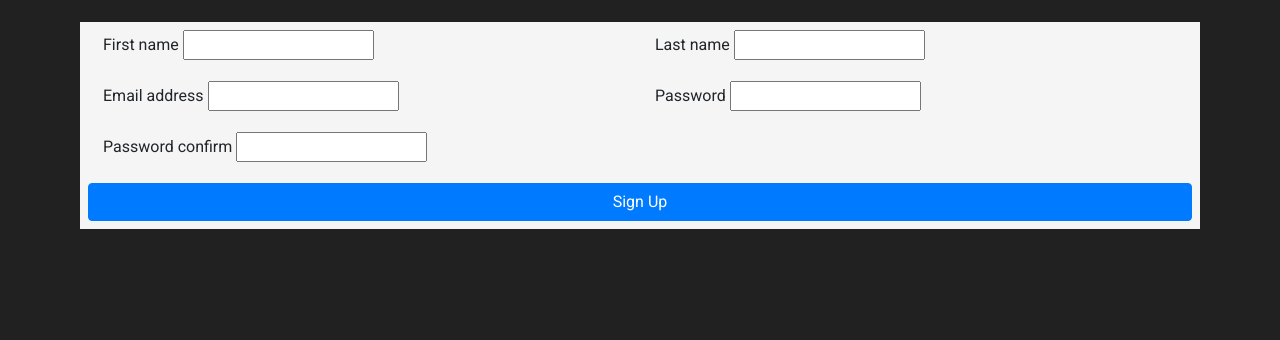
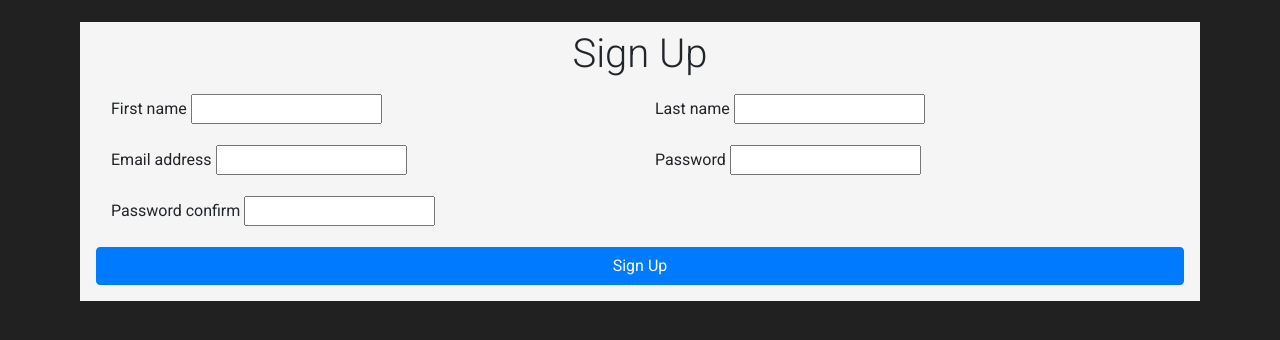
Before and after one commit to HussainTaj-arbisoft/recipe, a Django app: page /account/signup/ in a window 1280 px wide. Shown: the part 58-398 px from the top of the page. Run offline with Django 3.2, Linux system fonts and the light colour scheme; some libraries are stand-ins or nearby versions.

Commit message:
Add headings to templates of login and signup

```diff
--- a/account/templates/registration/login.html
+++ b/account/templates/registration/login.html
@@ -6,6 +6,8 @@ Login | Account
 
 
 {% block content %}
+<div class="p-2">
+    <h1 class="text-center"> Login </h1>
     {% if form.errors %}
         {% for errors in form.errors.values %}
          <div class="text-danger">
@@ -33,4 +35,5 @@ Login | Account
             <input type="hidden" value="{% url "recipe:recipe_home" %}" name="next" />
         </form>
     </div>
+</div>
 {% endblock content %}
--- a/account/templates/registration/signup.html
+++ b/account/templates/registration/signup.html
@@ -5,6 +5,8 @@ Signup | Account
 {% endblock title %}
 
 {% block content %}
+<div class="p-2">
+    <h1 class="text-center"> Sign Up </h1>
     <div class='p-2 container'>
             <form action="{% url "account:signup" %}" method="POST" class="row m-0">
             {% for field in form %}
@@ -23,4 +25,5 @@ Signup | Account
             <input type="hidden" value="{% url "recipe:recipe_home" %}" name="next"/>
         </form>
     </div>
+</div>
 {% endblock content %}
```
